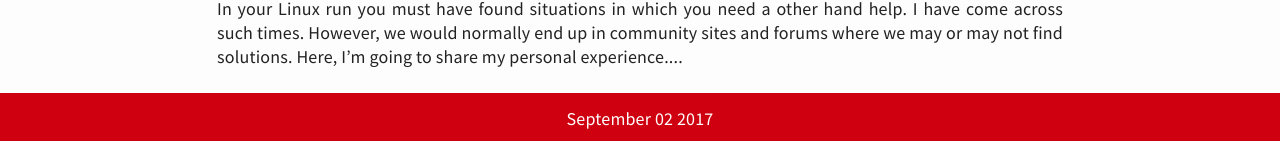
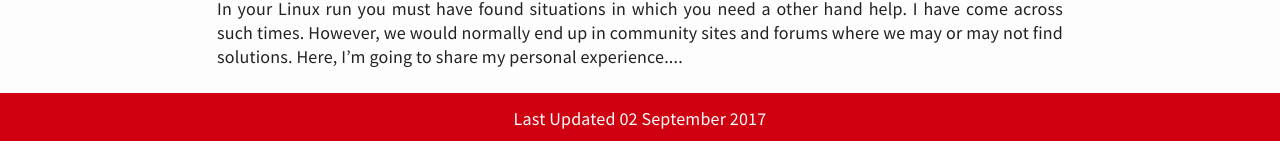
Before and after one commit to shonry271192/-, a Jekyll site: the page built from index.html, in a window 1280 px wide. Shown: the part 1671-1812 px from the top of the page. Built offline with Jekyll 4.4.1, drawn with Linux system fonts in a browser that asks for light colours; the list of posts is cut into pages by our own code.

Commit message:
modified

```diff
--- a/_includes/footer.html
+++ b/_includes/footer.html
@@ -1 +1 @@
-<footer><span> {{ site.time | date: '%B %d %Y' }} </span></footer>
+<footer><span>Last Updated {{ site.time | date: '%d %B %Y' }} </span></footer>
```
